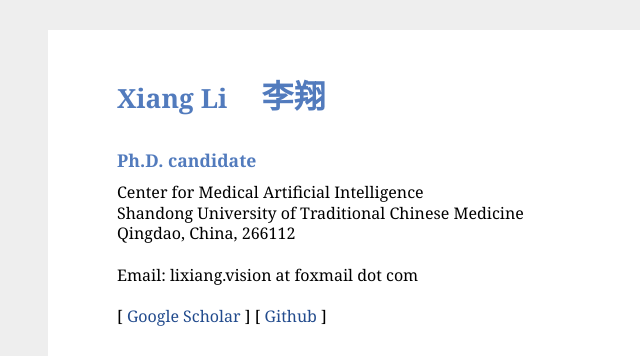
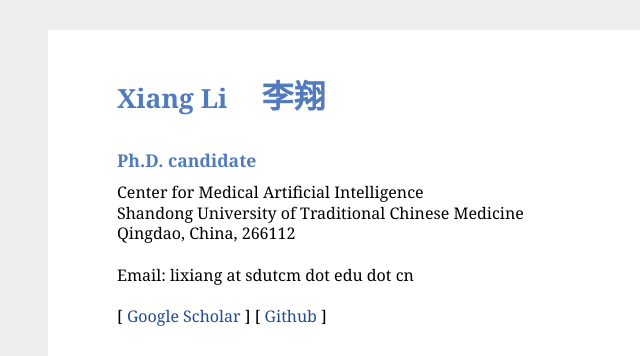
Before and after one commit to lixiang-cn/lixiang-cn.github.io, a plain HTML site: page index.html in a window 1280 px wide. Shown: the top 356 px of the page, 62-702 px from the left. Drawn offline with Linux system fonts and the light colour scheme.

Commit message:
Update index.html

```diff
--- a/index.html
+++ b/index.html
@@ -21,7 +21,7 @@
                         Shandong University of Traditional Chinese Medicine<br>
                         Qingdao, China, 266112<br>
                         <br>
-                        Email: lixiang.vision at foxmail dot com
+                        Email: lixiang at sdutcm dot edu dot cn
                         <br> <br>
                         [<a href="https://scholar.google.com/citations?user=Vx6Ct24AAAAJ&hl=en" target="_blank"> Google Scholar </a>]
                         [<a href="https://github.com/lixiang-cn" target="_blank"> Github </a>]
```
